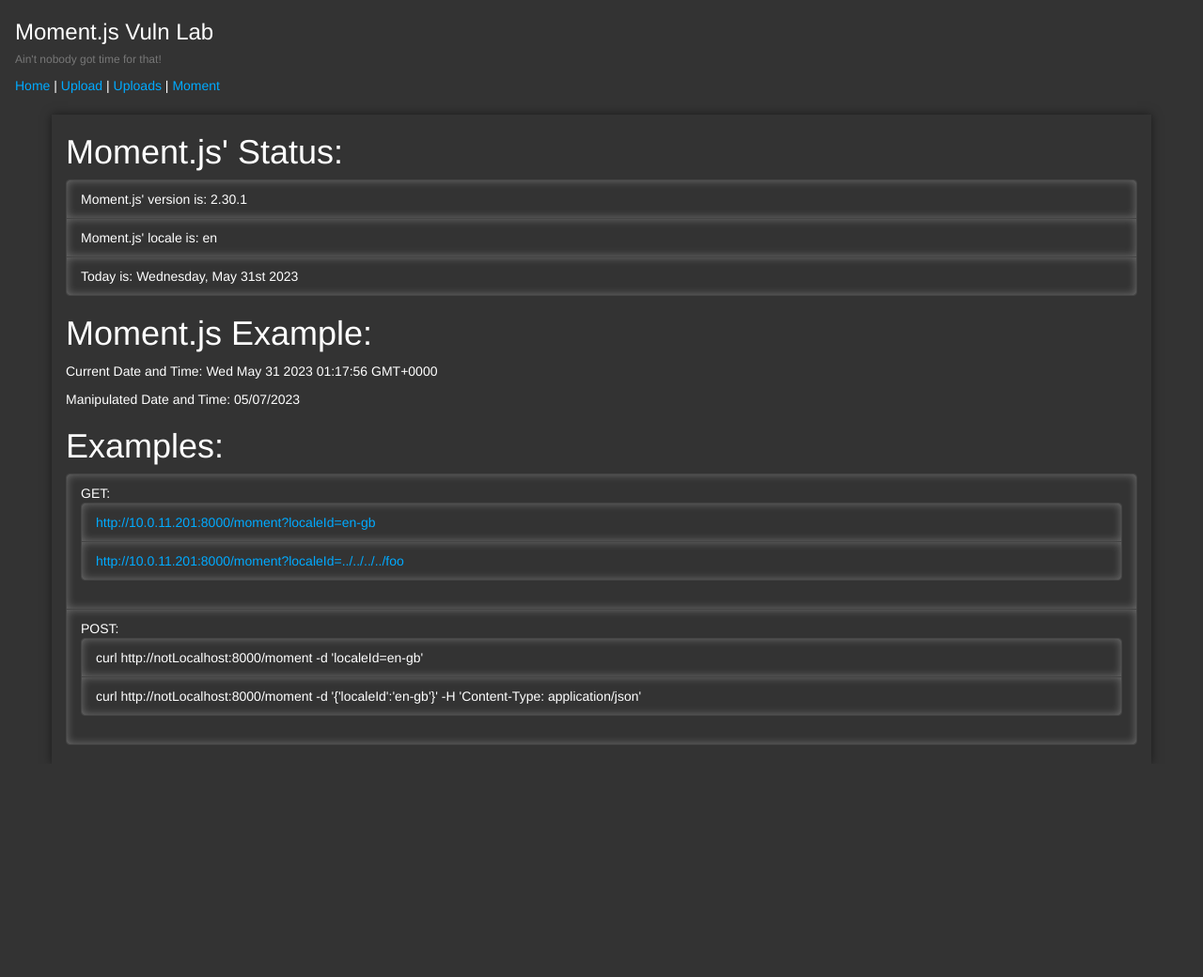
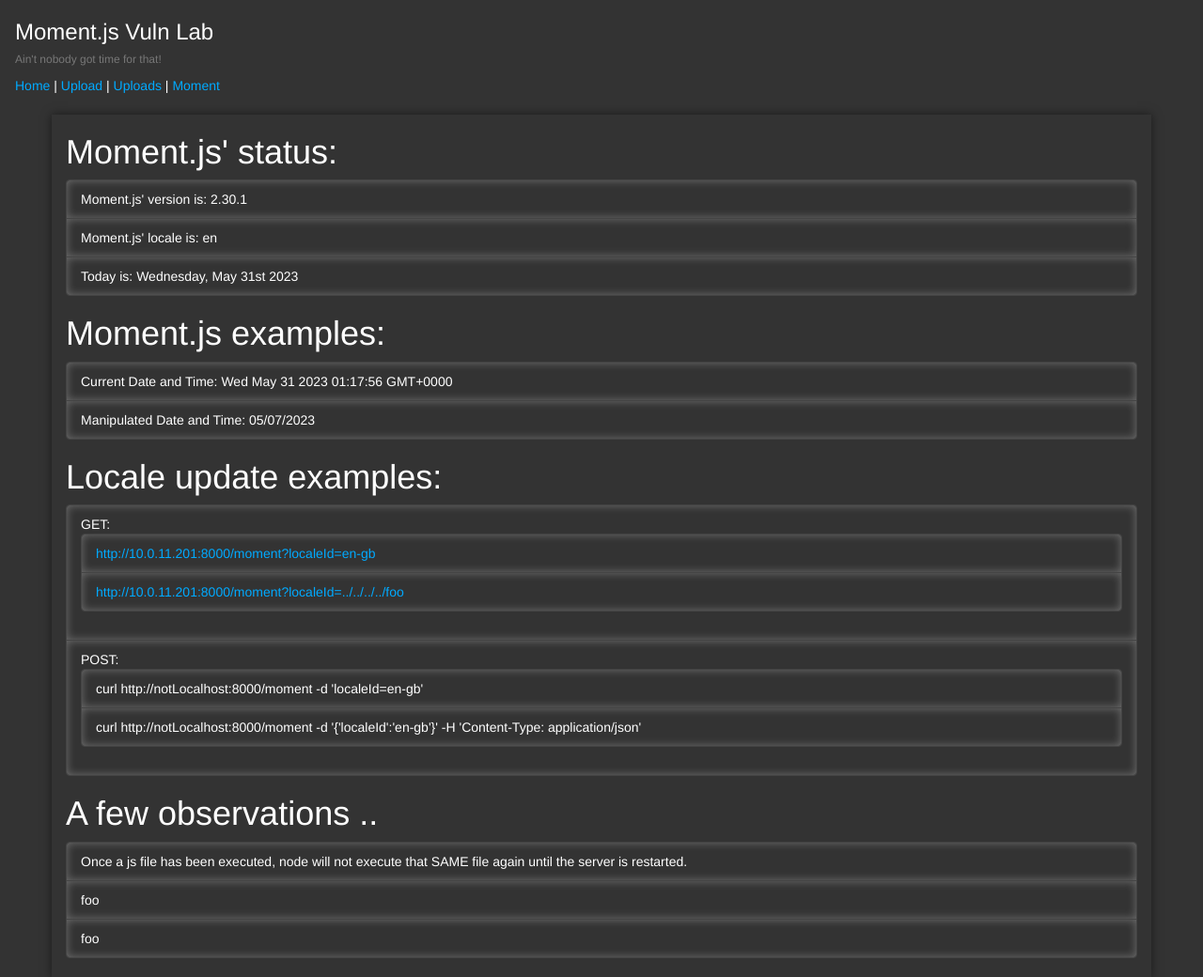
Before and after one commit to pS3ud0RAnD0m/momentjs, a website: page assets/html/moment.html in a window 1280 px wide. Shown: the whole page at 94% size. Before the commit the page ends 813 px from the top, so only its background shows below. Drawn offline with nearby package versions, Linux system fonts and the light colour scheme.

Commit message:
Update moment.html

```diff
--- a/assets/html/moment.html
+++ b/assets/html/moment.html
@@ -25,18 +25,20 @@
 <div class="container mt-4">
   <div class="card mt-3">
     <div class="card-body">
-      <h1 class="card-title">Moment.js' Status:</h1>
+      <h1 class="card-title">Moment.js' status:</h1>
       <ul class="list-group list-group-flush">
         <li class="list-group-item">Moment.js' version is: <span id="momentVersion"></span></li>
         <li class="list-group-item">Moment.js' locale is: <span id="momentLocale"></span></li>
         <li class="list-group-item">Today is: <span id="date"></span></li>
       </ul>
 
-      <h1 class="card-title">Moment.js Example:</h1>
-      <p id="currentDateTime"></p>
-      <p id="manipulatedDateTime"></p>
+      <h1 class="card-title">Moment.js examples:</h1>
+      <ul class="list-group list-group-flush">
+        <li class="list-group-item" id="currentDateTime"></li>
+        <li class="list-group-item" id="manipulatedDateTime"></li>
+      </ul>
 
-      <h1 class="card-title">Examples:</h1>
+      <h1 class="card-title">Locale update examples:</h1>
       <ul class="list-group list-group-flush">
         <li class="list-group-item">GET:
           <ul class="list-group">
@@ -50,6 +52,13 @@
             <li class="list-group-item">curl http://notLocalhost:8000/moment -d '{'localeId':'en-gb'}' -H 'Content-Type: application/json'</li>
           </ul>
         </li>
+      </ul>
+
+      <h1 class="card-title">A few observations ..</h1>
+      <ul class="list-group list-group-flush">
+        <li class="list-group-item">Once a js file has been executed, node will not execute that SAME file again until the server is restarted.</li>
+        <li class="list-group-item">foo</li>
+        <li class="list-group-item">foo</li>
       </ul>
     </div>
   </div>
```
